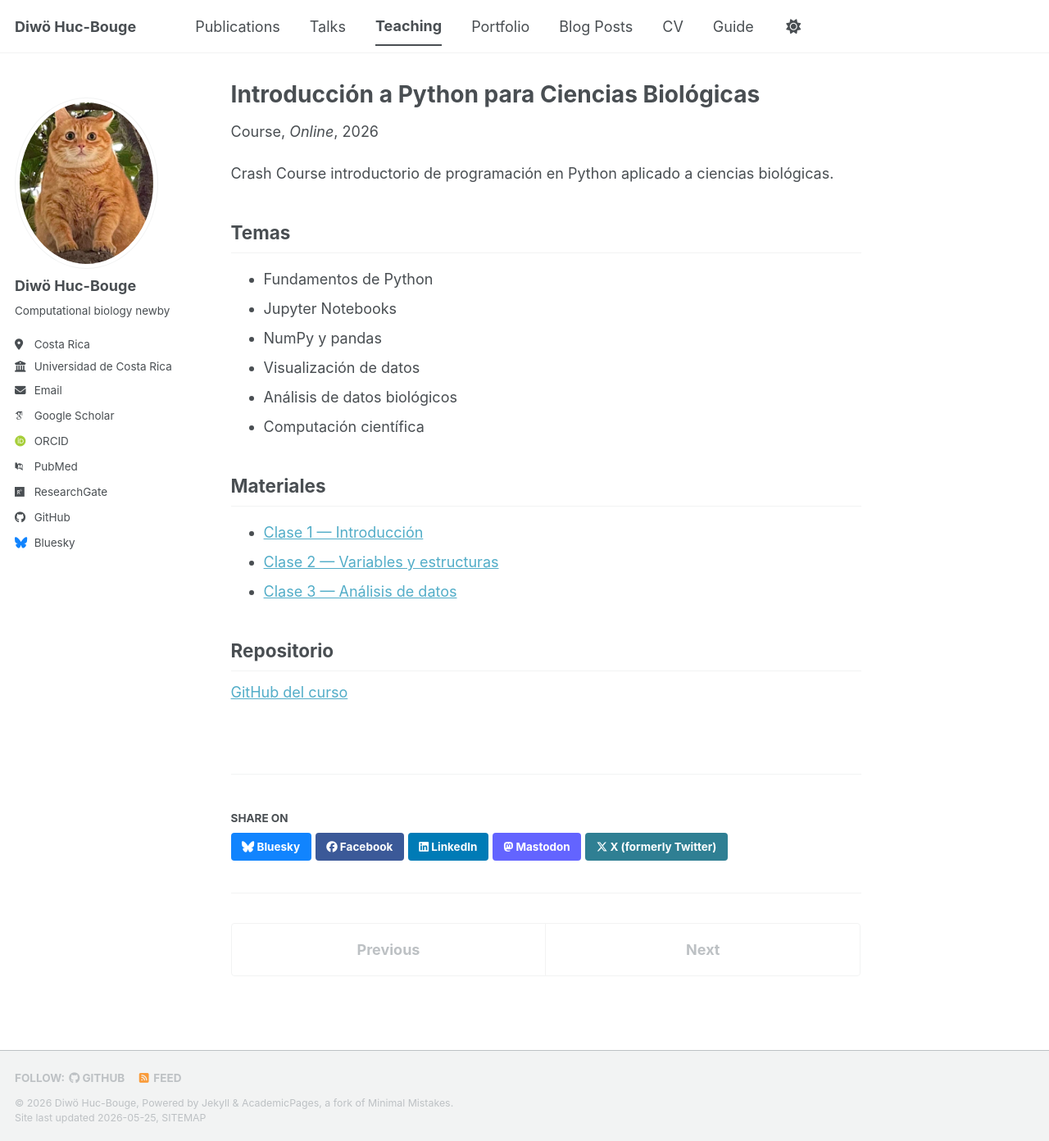
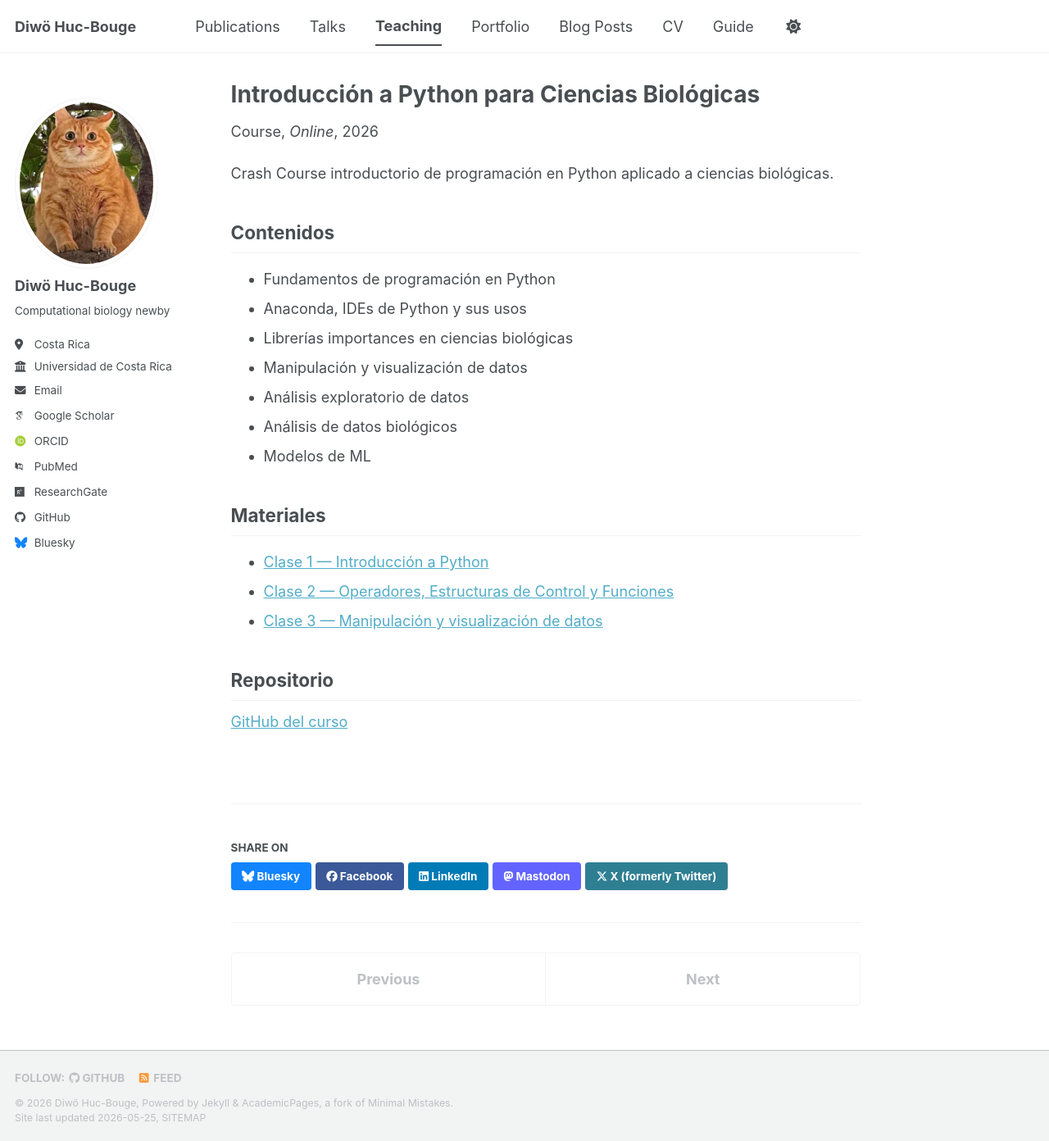
Before and after one commit to DiwoHuc/DiwoHuc.github.io, a Jekyll site: the page built from _teaching/intro_Python_curso.md, in a window 1280 px wide and 1392 px high. Shown: the whole window at 82% size. Built offline with Jekyll 4.4.1, drawn with Linux system fonts in a browser that asks for light colours; some web fonts are replaced; a script bundle is joined from its source files by our own code; library files that are not in the unit come from our copies.

Commit message:
Revise topics and materials in Python course
Updated course content and lesson titles for clarity.

```diff
--- a/_teaching/intro_Python_curso.md
+++ b/_teaching/intro_Python_curso.md
@@ -9,20 +9,21 @@ date: 2026-01-01
 
 Crash Course introductorio de programación en Python aplicado a ciencias biológicas.
 
-## Temas
+## Contenidos
 
-- Fundamentos de Python
-- Jupyter Notebooks
-- NumPy y pandas
-- Visualización de datos
+- Fundamentos de programación en Python
+- Anaconda, IDEs de Python y sus usos
+- Librerías importances en ciencias biológicas
+- Manipulación y visualización de datos
+- Análisis exploratorio de datos
 - Análisis de datos biológicos
-- Computación científica
+- Modelos de ML
 
 ## Materiales
 
-- [Clase 1 — Introducción](#)
-- [Clase 2 — Variables y estructuras](#)
-- [Clase 3 — Análisis de datos](#)
+- [Clase 1 — Introducción a Python](#)
+- [Clase 2 — Operadores, Estructuras de Control y Funciones](#)
+- [Clase 3 — Manipulación y visualización de datos](#)
 
 ## Repositorio
 
```
